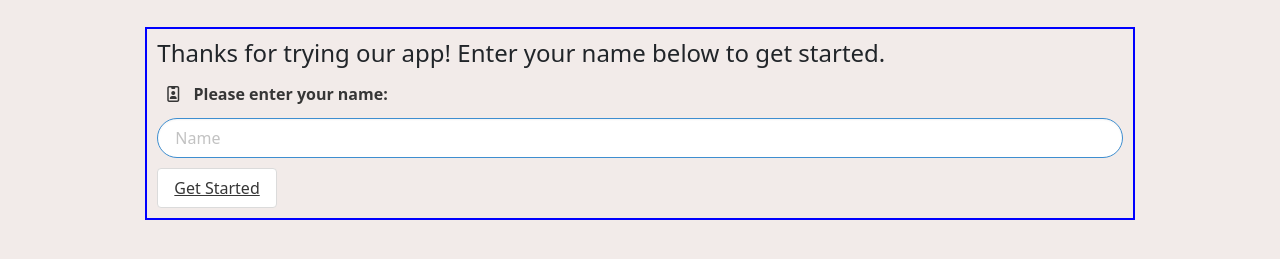
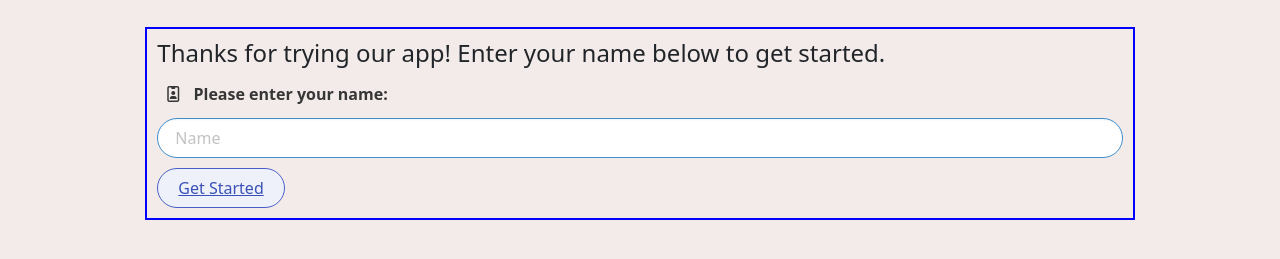
Before and after one commit to valkim55/team-awesome-working-repo, a website: page index.html in a window 1280 px wide. Shown: the part 97-356 px from the top of the page. Drawn offline with nearby package versions, Linux system fonts and the light colour scheme.

Commit message:
fixed Get Started styling

```diff
--- a/index.html
+++ b/index.html
@@ -27,7 +27,7 @@
                     <form id="name-form">
                         <label name="name" class="label"><span class="icon is-medium is-left"><i class="fa-regular fa-id-badge"></i></span> Please enter your name: </label>
                         <input name="name" id="name-input" type="text" class="input is-info is- is-rounded" placeholder="Name"/>
-                        <a href="./destination-form.html" class="button" class="input is-info is-is-rounded">Get Started</a>
+                        <a href="./destination-form.html" class="button is-link is-outlined is-rounded is-light is-normal">Get Started</a>
                     </form>
                 </div>
             </section>
```
